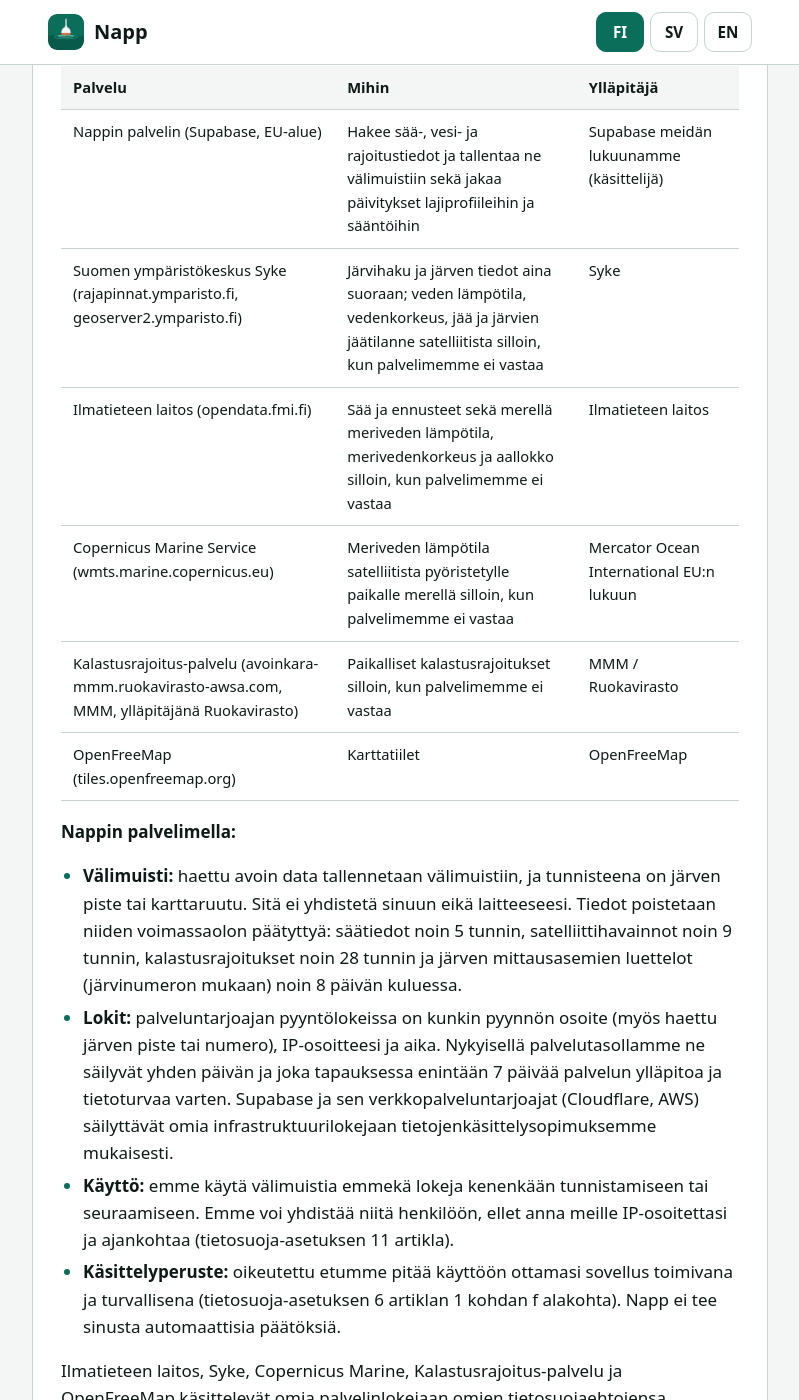
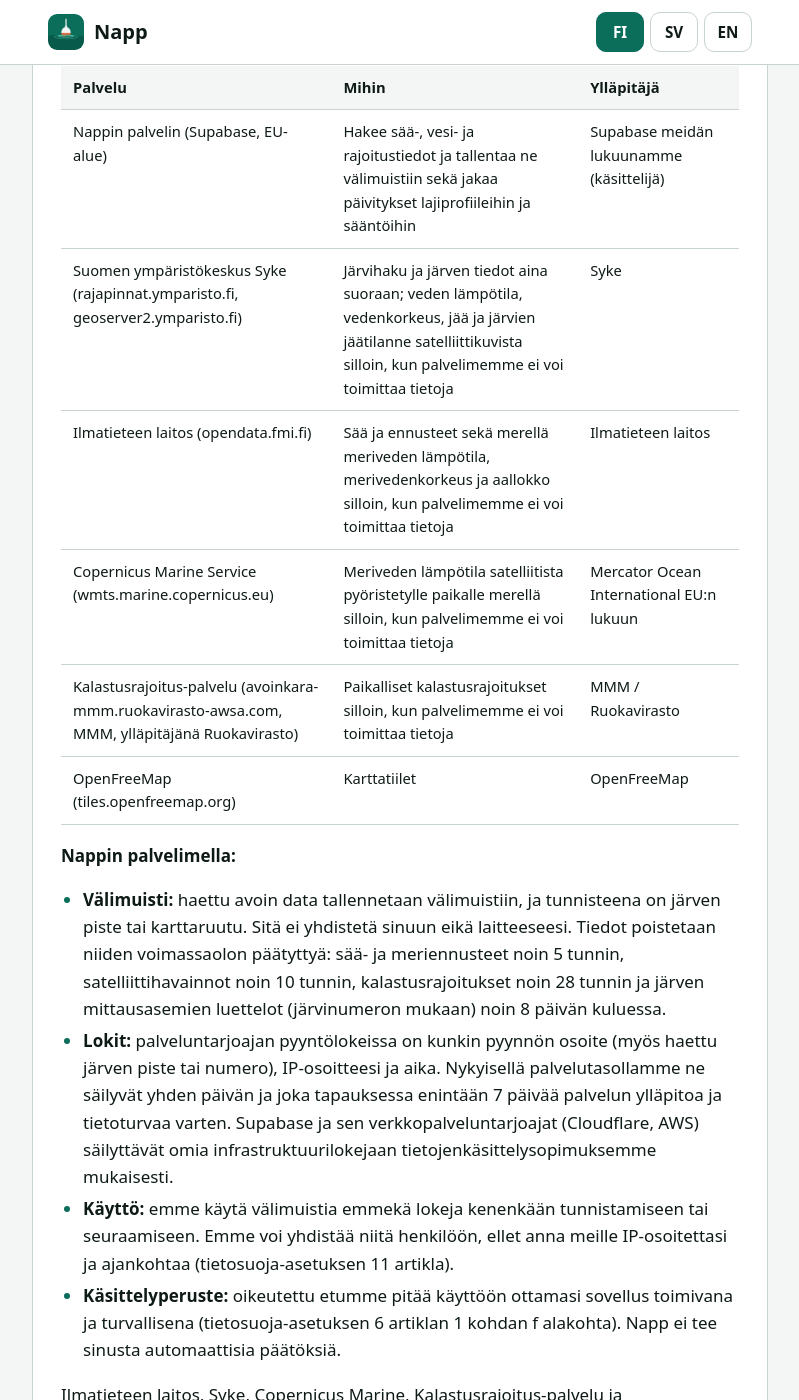
Before and after one commit to martin-holland/napp-legal, a Jekyll site: the page built from fi.md, in a window 1280 px wide and 1400 px high, scrolled down 2160 px. Shown: the whole window, without its empty margins (240-1039 px from the left). Built offline with Jekyll 4.4.1, drawn with Linux system fonts in a browser that asks for light colours; some of the changed text lies outside the part shown.

Commit message:
Policy: corrections after review (31 Oct)
Satellite readings kept about 10 hours, sea forecasts named in the cache
list, direct requests 'when our server cannot provide the data'; fi and
sv wording. From napp-app PR #91 (9e922e1).

Co-Authored-By: Claude Opus 5.5 <noreply@anthropic.com>

```diff
--- a/fi.md
+++ b/fi.md
@@ -56,15 +56,15 @@ Pyynnöt menevät näille palveluille:
 | Palvelu | Mihin | Ylläpitäjä |
 | --- | --- | --- |
 | Nappin palvelin (Supabase, EU-alue) | Hakee sää-, vesi- ja rajoitustiedot ja tallentaa ne välimuistiin sekä jakaa päivitykset lajiprofiileihin ja sääntöihin | Supabase meidän lukuunamme (käsittelijä) |
-| Suomen ympäristökeskus Syke (rajapinnat.ymparisto.fi, geoserver2.ymparisto.fi) | Järvihaku ja järven tiedot aina suoraan; veden lämpötila, vedenkorkeus, jää ja järvien jäätilanne satelliitista silloin, kun palvelimemme ei vastaa | Syke |
-| Ilmatieteen laitos (opendata.fmi.fi) | Sää ja ennusteet sekä merellä meriveden lämpötila, merivedenkorkeus ja aallokko silloin, kun palvelimemme ei vastaa | Ilmatieteen laitos |
-| Copernicus Marine Service (wmts.marine.copernicus.eu) | Meriveden lämpötila satelliitista pyöristetylle paikalle merellä silloin, kun palvelimemme ei vastaa | Mercator Ocean International EU:n lukuun |
-| Kalastusrajoitus-palvelu (avoinkara-mmm.ruokavirasto-awsa.com, MMM, ylläpitäjänä Ruokavirasto) | Paikalliset kalastusrajoitukset silloin, kun palvelimemme ei vastaa | MMM / Ruokavirasto |
+| Suomen ympäristökeskus Syke (rajapinnat.ymparisto.fi, geoserver2.ymparisto.fi) | Järvihaku ja järven tiedot aina suoraan; veden lämpötila, vedenkorkeus, jää ja järvien jäätilanne satelliittikuvista silloin, kun palvelimemme ei voi toimittaa tietoja | Syke |
+| Ilmatieteen laitos (opendata.fmi.fi) | Sää ja ennusteet sekä merellä meriveden lämpötila, merivedenkorkeus ja aallokko silloin, kun palvelimemme ei voi toimittaa tietoja | Ilmatieteen laitos |
+| Copernicus Marine Service (wmts.marine.copernicus.eu) | Meriveden lämpötila satelliitista pyöristetylle paikalle merellä silloin, kun palvelimemme ei voi toimittaa tietoja | Mercator Ocean International EU:n lukuun |
+| Kalastusrajoitus-palvelu (avoinkara-mmm.ruokavirasto-awsa.com, MMM, ylläpitäjänä Ruokavirasto) | Paikalliset kalastusrajoitukset silloin, kun palvelimemme ei voi toimittaa tietoja | MMM / Ruokavirasto |
 | OpenFreeMap (tiles.openfreemap.org) | Karttatiilet | OpenFreeMap |
 
 **Nappin palvelimella:**
 
-- **Välimuisti:** haettu avoin data tallennetaan välimuistiin, ja tunnisteena on järven piste tai karttaruutu. Sitä ei yhdistetä sinuun eikä laitteeseesi. Tiedot poistetaan niiden voimassaolon päätyttyä: säätiedot noin 5 tunnin, satelliittihavainnot noin 9 tunnin, kalastusrajoitukset noin 28 tunnin ja järven mittausasemien luettelot (järvinumeron mukaan) noin 8 päivän kuluessa.
+- **Välimuisti:** haettu avoin data tallennetaan välimuistiin, ja tunnisteena on järven piste tai karttaruutu. Sitä ei yhdistetä sinuun eikä laitteeseesi. Tiedot poistetaan niiden voimassaolon päätyttyä: sää- ja meriennusteet noin 5 tunnin, satelliittihavainnot noin 10 tunnin, kalastusrajoitukset noin 28 tunnin ja järven mittausasemien luettelot (järvinumeron mukaan) noin 8 päivän kuluessa.
 - **Lokit:** palveluntarjoajan pyyntölokeissa on kunkin pyynnön osoite (myös haettu järven piste tai numero), IP-osoitteesi ja aika. Nykyisellä palvelutasollamme ne säilyvät yhden päivän ja joka tapauksessa enintään 7 päivää palvelun ylläpitoa ja tietoturvaa varten. Supabase ja sen verkkopalveluntarjoajat (Cloudflare, AWS) säilyttävät omia infrastruktuurilokejaan tietojenkäsittelysopimuksemme mukaisesti.
 - **Käyttö:** emme käytä välimuistia emmekä lokeja kenenkään tunnistamiseen tai seuraamiseen. Emme voi yhdistää niitä henkilöön, ellet anna meille IP-osoitettasi ja ajankohtaa (tietosuoja-asetuksen 11 artikla).
 - **Käsittelyperuste:** oikeutettu etumme pitää käyttöön ottamasi sovellus toimivana ja turvallisena (tietosuoja-asetuksen 6 artiklan 1 kohdan f alakohta). Napp ei tee sinusta automaattisia päätöksiä.
```
Also changed, not shown: other parts of fi.md (+1 -1 lines), en.md (+5 -5 lines), sv.md (+5 -5 lines).
